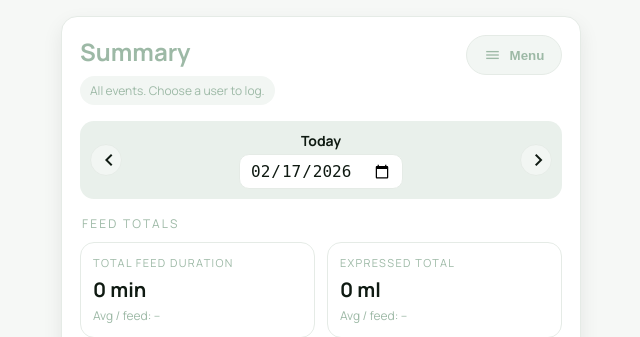
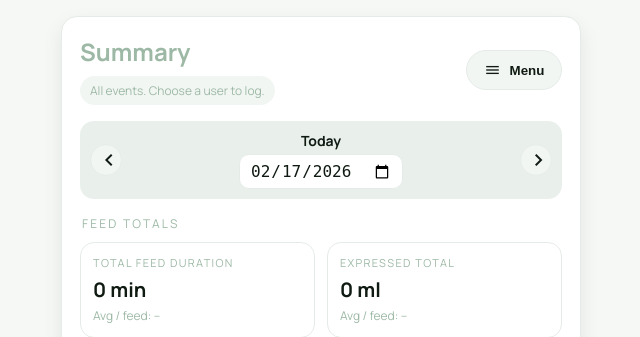
Before and after one commit to hybridjosto/baby-tracker, a Flask app: page /summary in a window 1280 px wide. Shown: the top 337 px of the page, without its empty margins (319-959 px from the left). Run offline with Flask 3, Linux system fonts and the light colour scheme; data comes from the database, SQL or seed files in the repository; data that the repository does not hold is empty.

Commit message:
fix(ui): normalize menu button styling and placement

```diff
--- a/src/web/static/styles.css
+++ b/src/web/static/styles.css
@@ -88,8 +88,10 @@ html.dark .card {
 .nav-actions {
   display: inline-flex;
   align-items: center;
-  gap: 8px;
-  flex-wrap: wrap;
+  gap: 6px;
+  flex-wrap: nowrap;
+  justify-content: flex-end;
+  color: var(--text-primary);
   position: relative;
 }
 
--- a/src/web/templates/calendar.html
+++ b/src/web/templates/calendar.html
@@ -61,12 +61,6 @@
       .hero-title p {
         margin: 0;
         color: var(--text-secondary);
-      }
-      .nav-actions {
-        display: flex;
-        align-items: center;
-        gap: 10px;
-        flex-wrap: wrap;
       }
       .nav-icon {
         width: 40px;
--- a/src/web/templates/summary.html
+++ b/src/web/templates/summary.html
@@ -39,11 +39,7 @@
         margin-top: 8px;
       }
       .nav-row {
-        align-items: flex-start;
         margin-bottom: 16px;
-      }
-      .nav-actions {
-        justify-content: flex-end;
       }
       .theme-toggle,
       .icon-btn {
--- a/src/web/templates/timeline.html
+++ b/src/web/templates/timeline.html
@@ -52,12 +52,6 @@
       h1 {
         margin: 4px 0 6px;
         font-size: 24px;
-      }
-      .nav-actions {
-        gap: 10px;
-        display: flex;
-        align-items: center;
-        flex-wrap: wrap;
       }
       .nav-icon {
         color: var(--text-primary);
```
